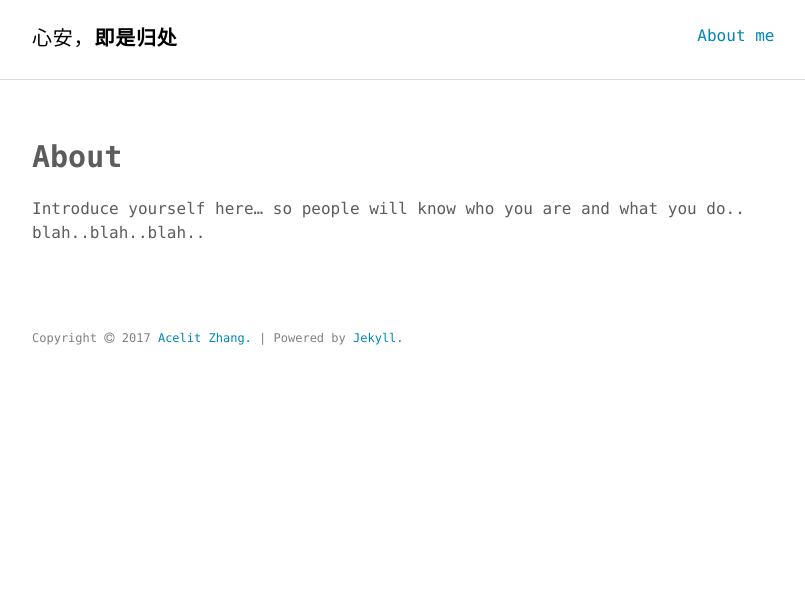
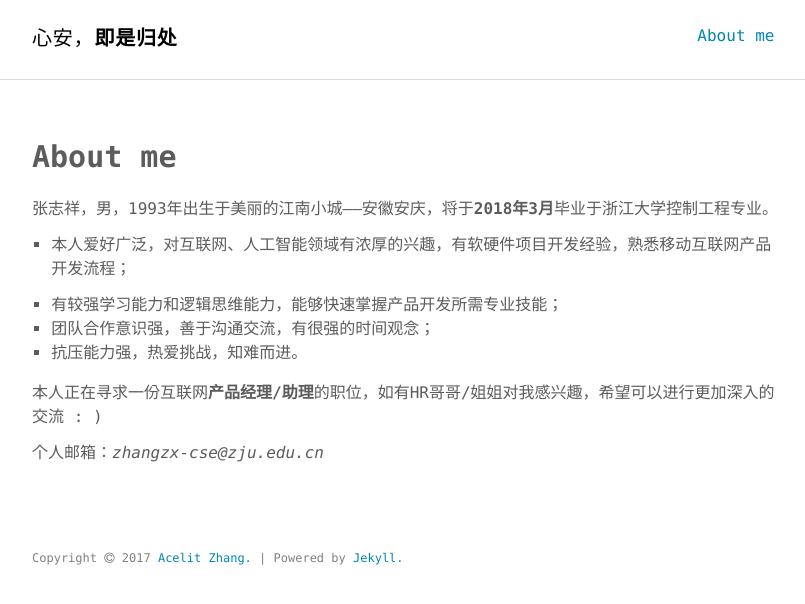
Before and after one commit to iamzx/iamzx.github.io, a Jekyll site: the page built from about.md, in a window 1280 px wide. Shown: the top 604 px of the page, without its empty margins (232-1037 px from the left). Built offline with Jekyll 4.4.1, drawn with Linux system fonts in a browser that asks for light colours.

Commit message:
personal information

```diff
--- a/about.md
+++ b/about.md
@@ -1,7 +1,17 @@
 ---
 layout: page
-title: About
+title: About me
 permalink: /about/
 ---
 
-Introduce yourself here... so people will know who you are and what you do.. blah..blah..blah..
+张志祥，男，1993年出生于美丽的江南小城——安徽安庆，将于**2018年3月**毕业于浙江大学控制工程专业。
+
+- 本人爱好广泛，对互联网、人工智能领域有浓厚的兴趣，有软硬件项目开发经验，熟悉移动互联网产品开发流程；
+
+- 有较强学习能力和逻辑思维能力，能够快速掌握产品开发所需专业技能；
+- 团队合作意识强，善于沟通交流，有很强的时间观念；
+- 抗压能力强，热爱挑战，知难而进。
+
+本人正在寻求一份互联网**产品经理/助理**的职位，如有HR哥哥/姐姐对我感兴趣，希望可以进行更加深入的交流 : )
+
+个人邮箱：*zhangzx-cse@zju.edu.cn*
```
